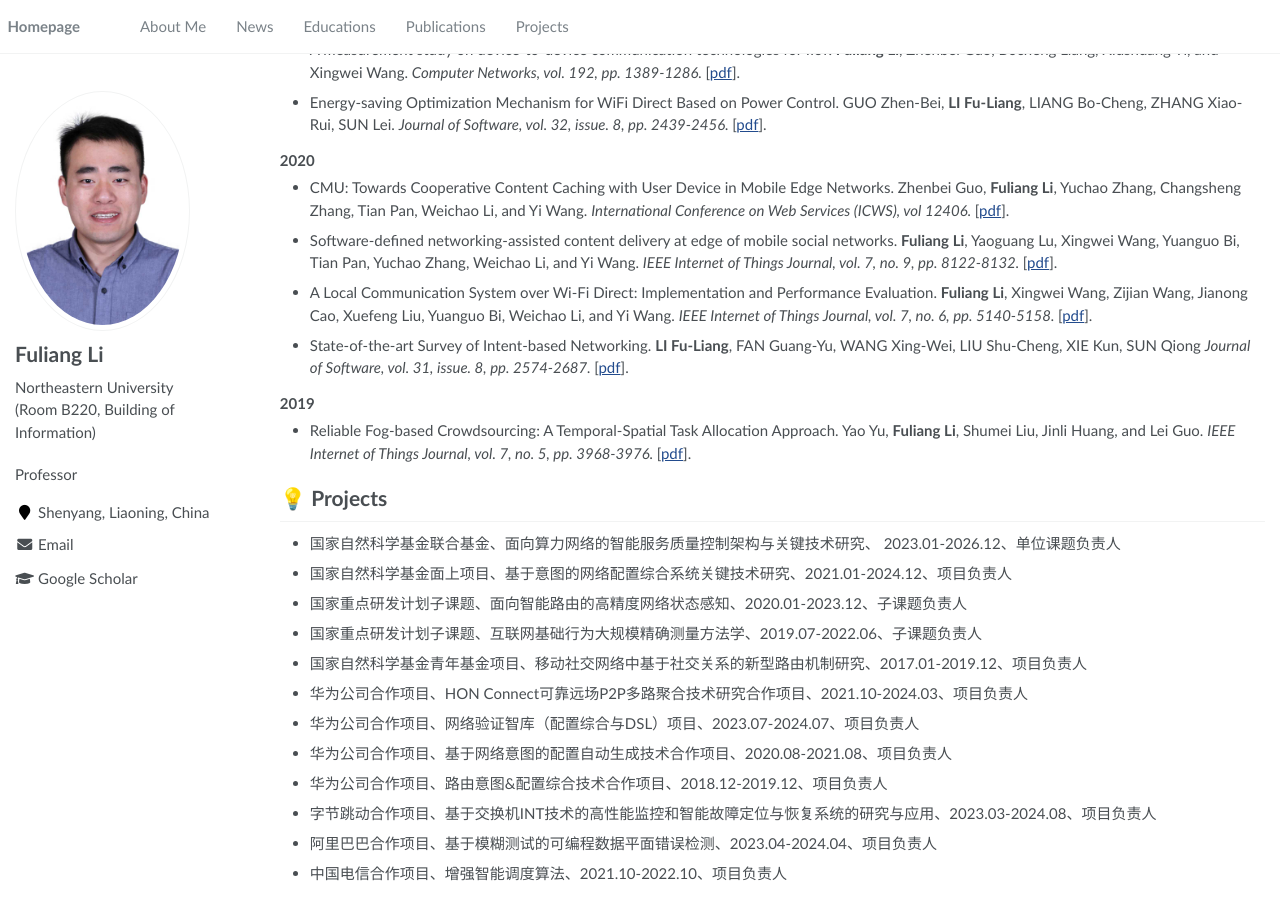
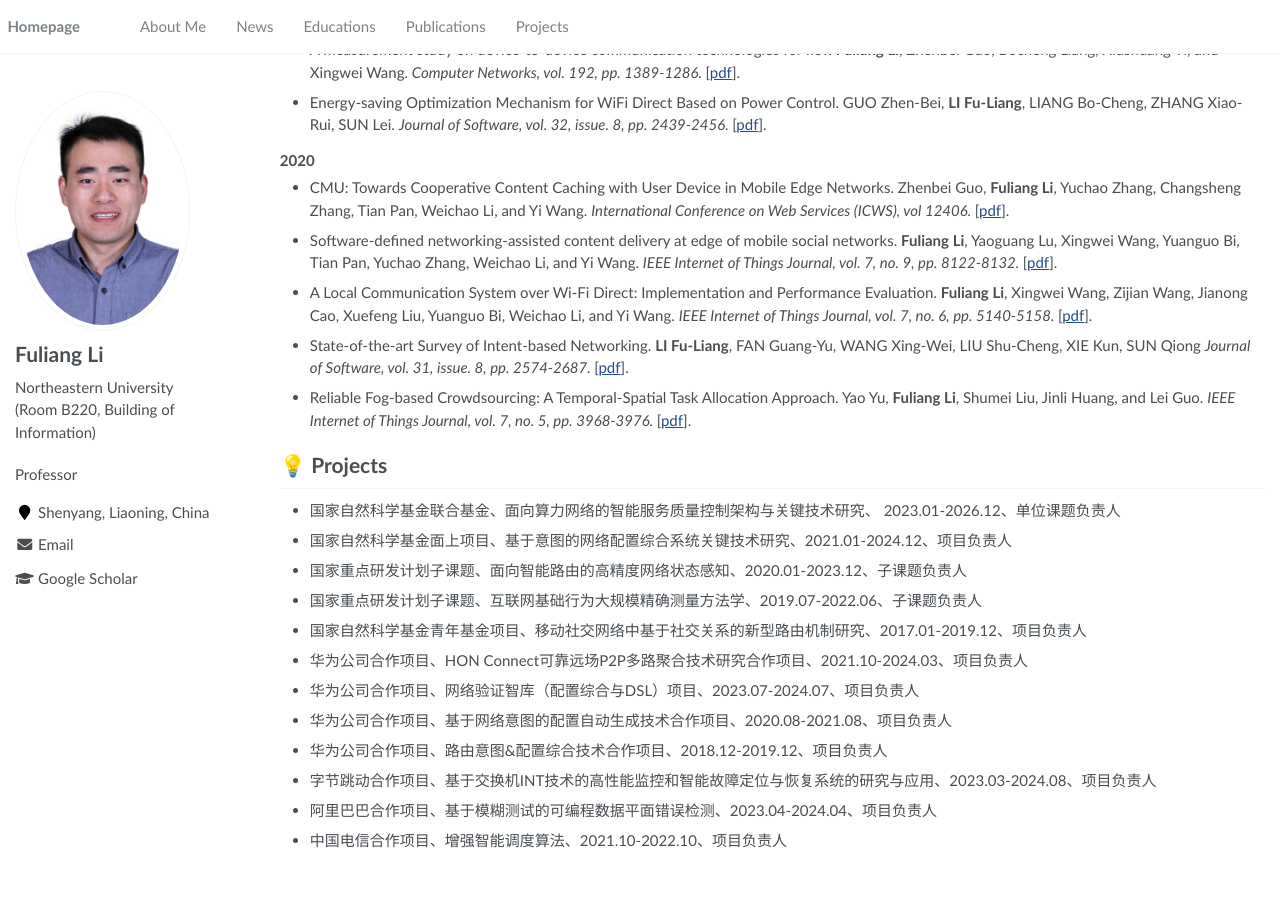
Before and after one commit to Fuliang-Li/Fuliang-Li.github.io, a Jekyll site: the page built from _pages/about.md, in a window 1280 px wide and 900 px high, scrolled down 1594 px. Built offline with Jekyll 4.4.1, drawn with Linux system fonts in a browser that asks for light colours; after the commit the page ends 2461 px from its top, so only the background shows below that.

Commit message:
Update about.md

```diff
--- a/_pages/about.md
+++ b/_pages/about.md
@@ -69,8 +69,6 @@ Fuliang Li (李福亮), Professor of Northeastern University. I obtained my Bach
 - A Local Communication System over Wi-Fi Direct: Implementation and Performance Evaluation. <b>Fuliang Li</b>, Xingwei Wang, Zijian Wang, Jianong Cao, Xuefeng Liu, Yuanguo Bi, Weichao Li, and Yi Wang. <i> IEEE Internet of Things Journal, vol. 7, no. 6, pp. 5140-5158. </i> [<A href="https://ieeexplore.ieee.org/abstract/document/9011605" target="_blank">pdf</A>].
 - State-of-the-art Survey of Intent-based Networking. <b>LI Fu-Liang</b>, FAN Guang-Yu, WANG Xing-Wei, LIU Shu-Cheng, XIE Kun, SUN Qiong <i> Journal of Software, vol. 31, issue. 8, pp. 2574-2687. </i> [<A href="https://jos.org.cn/josen/article/abstract/6088" target="_blank">pdf</A>].
 
-<h3><strong>2019</strong></h3>
-
 - Reliable Fog-based Crowdsourcing: A Temporal-Spatial Task Allocation Approach. Yao Yu, <b>Fuliang Li</b>, Shumei Liu, Jinli Huang, and Lei Guo. <i> IEEE Internet of Things Journal, vol. 7, no. 5, pp. 3968-3976. </i> [<A href="https://ieeexplore.ieee.org/abstract/document/8918307" target="_blank">pdf</A>].
 
 # 💡 Projects
```
